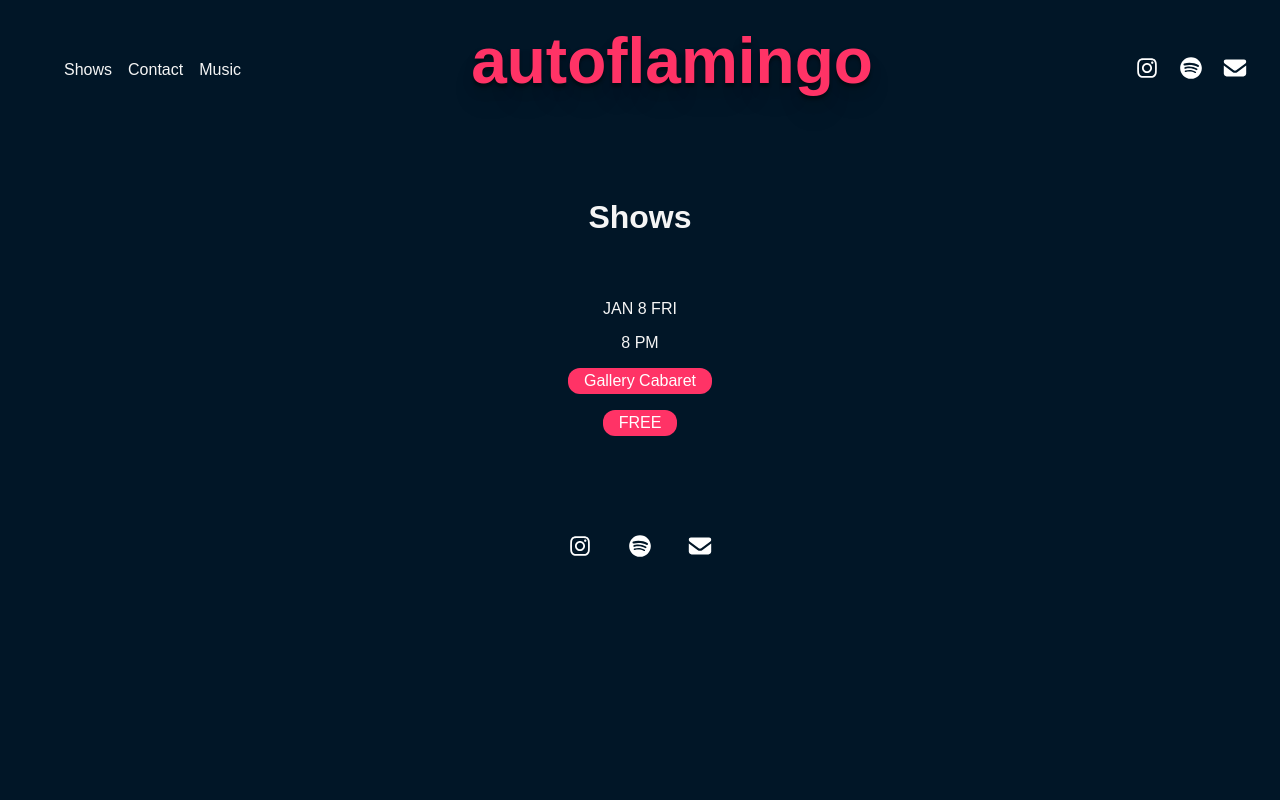
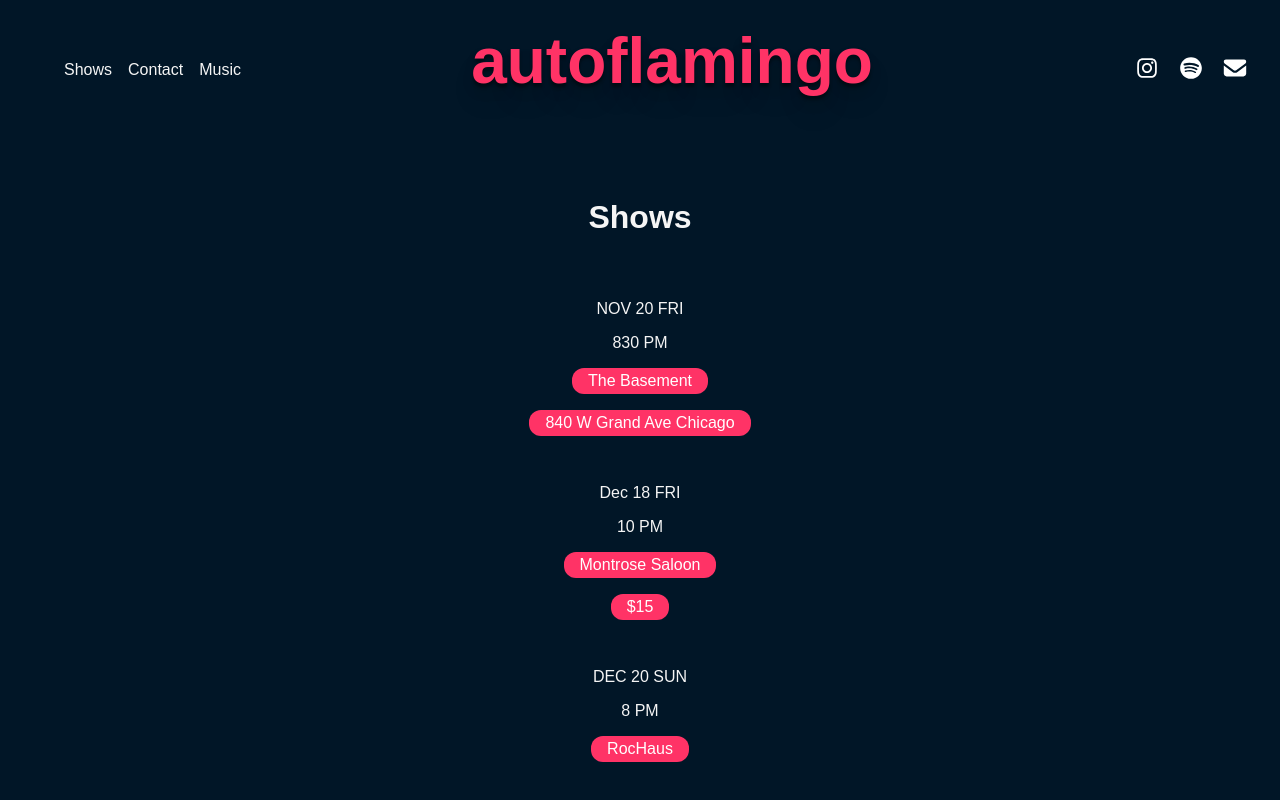
Before and after one commit to Turtlewords/autoflamingo_, a plain HTML site: page shows.html in a window 1280 px wide. Shown: the top 800 px of the page. Drawn offline with Linux system fonts and the light colour scheme.

Commit message:
add shows

```diff
--- a/shows.html
+++ b/shows.html
@@ -81,6 +81,72 @@
         <h2 class="sub-header">Shows</h2>
         <ul class="show-list">
 
+          <!-- SHOW -->
+
+          <li class="shows-item">
+            <p class="shows-date">NOV 20 FRI</p>
+            <p class="shows-time">830 PM</p>
+            <p
+              class="shows-venue"
+              href=""
+              target="_blank"
+              >The Basement</p
+            >
+            <p
+              class="shows-venue"
+              href=""
+              target="_blank"
+              >840 W Grand Ave Chicago</p
+            >
+            <!-- <p
+              class="shows-link"
+              href=""
+              target="_blank"
+              >FREE</p> -->
+
+          </li>
+
+          <!-- SHOW -->
+
+          <li class="shows-item">
+            <p class="shows-date">Dec 18 FRI</p>
+            <p class="shows-time">10 PM</p>
+            <a
+              class="shows-venue"
+              href="https://montrosesaloon.com/"
+              target="_blank"
+              >Montrose Saloon</a
+            >
+            <p
+              class="shows-link"
+              href=""
+              target="_blank"
+              >$15</p>
+
+          </li>
+
+          <!-- SHOW -->
+
+          <li class="shows-item">
+            <p class="shows-date">DEC 20 SUN</p>
+            <p class="shows-time">8 PM</p>
+            <a
+              class="shows-venue"
+              href="https://rochaus.com/"
+              target="_blank"
+              >RocHaus</a
+            >
+            <!-- <p
+              class="shows-link"
+              href=""
+              target="_blank"
+              >FREE</p> -->
+
+          </li>
+
+
+          <!-- SHOW -->
+
           <li class="shows-item">
             <p class="shows-date">JAN 8 FRI</p>
             <p class="shows-time">8 PM</p>
```
